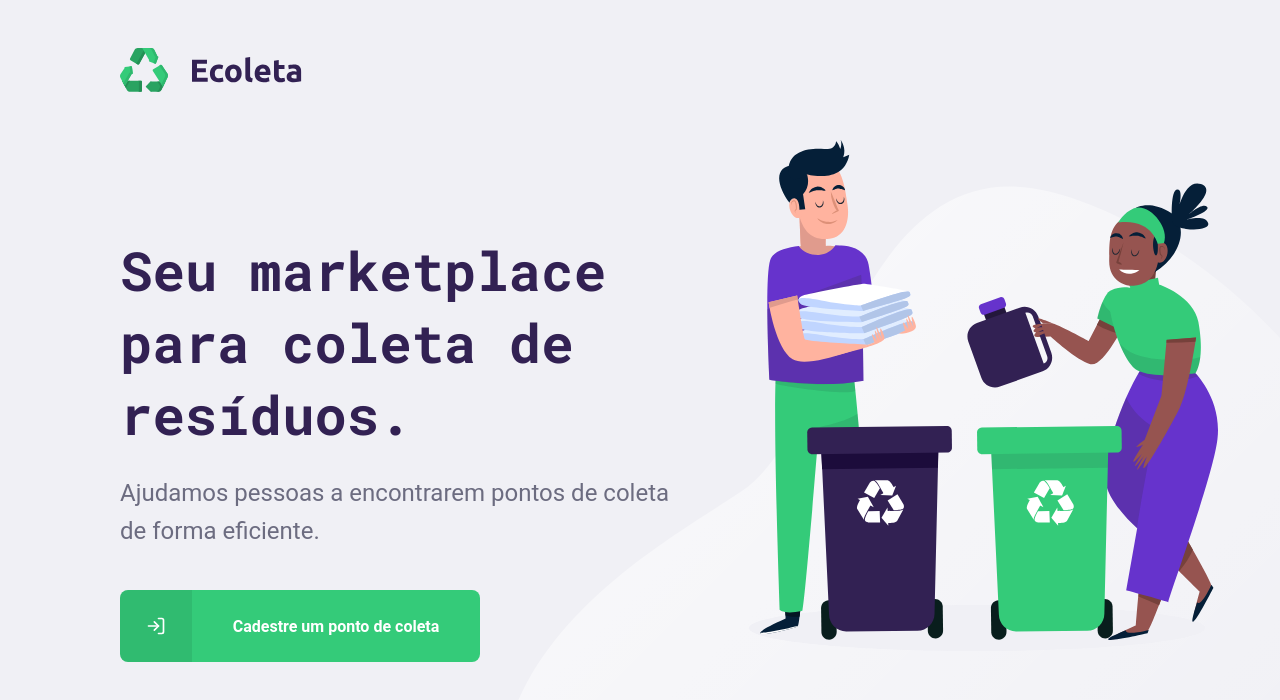
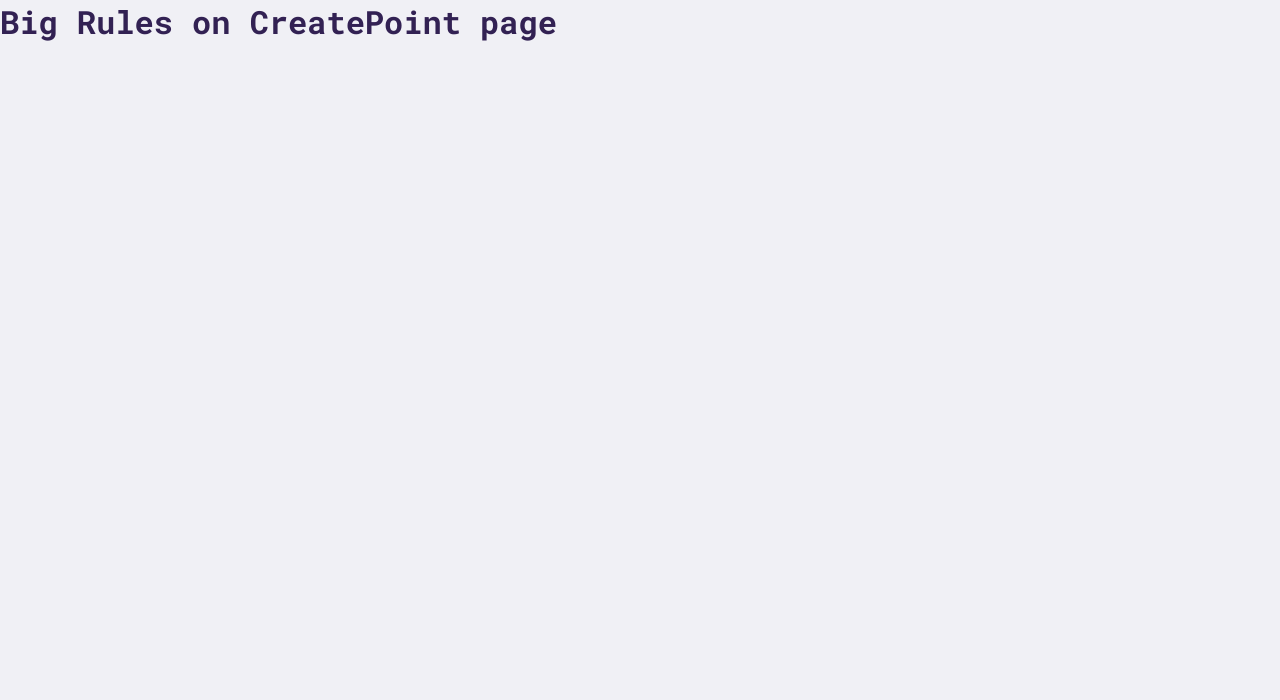
Before and after one commit to Bignotto/nlw01, a React (Create React App) app in the folder web/: page /cadastro in a window 1280 px wide. Shown: the top 700 px of the page. Built offline with nearby package versions, Linux system fonts and the light colour scheme.

Commit message:
aula3 adicionado react-router-dom e rotas configuradas

```diff
--- a/web/package.json
+++ b/web/package.json
@@ -10,6 +10,7 @@
     "@types/node": "^12.0.0",
     "@types/react": "^16.9.0",
     "@types/react-dom": "^16.9.0",
+    "@types/react-router-dom": "^5.1.5",
     "react": "^16.13.1",
     "react-dom": "^16.13.1",
     "react-icons": "^3.10.0",
--- a/web/src/App.tsx
+++ b/web/src/App.tsx
@@ -1,12 +1,12 @@
 import React from "react";
 import "./App.css";
 
-import Home from "./pages/Home";
+import Routes from "./routes";
 
 function App() {
   return (
     <div>
-      <Home />
+      <Routes />
     </div>
   );
 }
--- a/web/src/pages/CreatePoint/index.tsx
+++ b/web/src/pages/CreatePoint/index.tsx
@@ -5,7 +5,7 @@
 import React from "react";
 
 const CreatePoint = () => {
-  return <h1>Big Rules</h1>;
+  return <h1>Big Rules on CreatePoint page</h1>;
 };
 
 export default CreatePoint;
--- a/web/src/pages/Home/index.tsx
+++ b/web/src/pages/Home/index.tsx
@@ -3,6 +3,7 @@
 */
 import React from "react";
 import { FiLogIn } from "react-icons/fi";
+import { Link } from "react-router-dom";
 
 import logo from "../../assets/logo.svg";
 import "./styles.css";
@@ -19,12 +20,12 @@
           <p>
             Ajudamos pessoas a encontrarem pontos de coleta de forma eficiente.
           </p>
-          <a href="/cadastro">
+          <Link to="/cadastro">
             <span>
               <FiLogIn />
             </span>
             <strong>Cadestre um ponto de coleta</strong>
-          </a>
+          </Link>
         </main>
       </div>
     </div>
--- /dev/null
+++ b/web/src/routes.tsx
@@ -0,0 +1,16 @@
+import React from "react";
+import { Route, BrowserRouter } from "react-router-dom";
+
+import Home from "./pages/Home";
+import CreatePoint from "./pages/CreatePoint";
+
+const Routes = () => {
+  return (
+    <BrowserRouter>
+      <Route component={Home} path="/" exact />
+      <Route component={CreatePoint} path="/cadastro" />
+    </BrowserRouter>
+  );
+};
+
+export default Routes;
```
Also changed, not shown: 1 other file (tests, documents, lock files or other folders).
